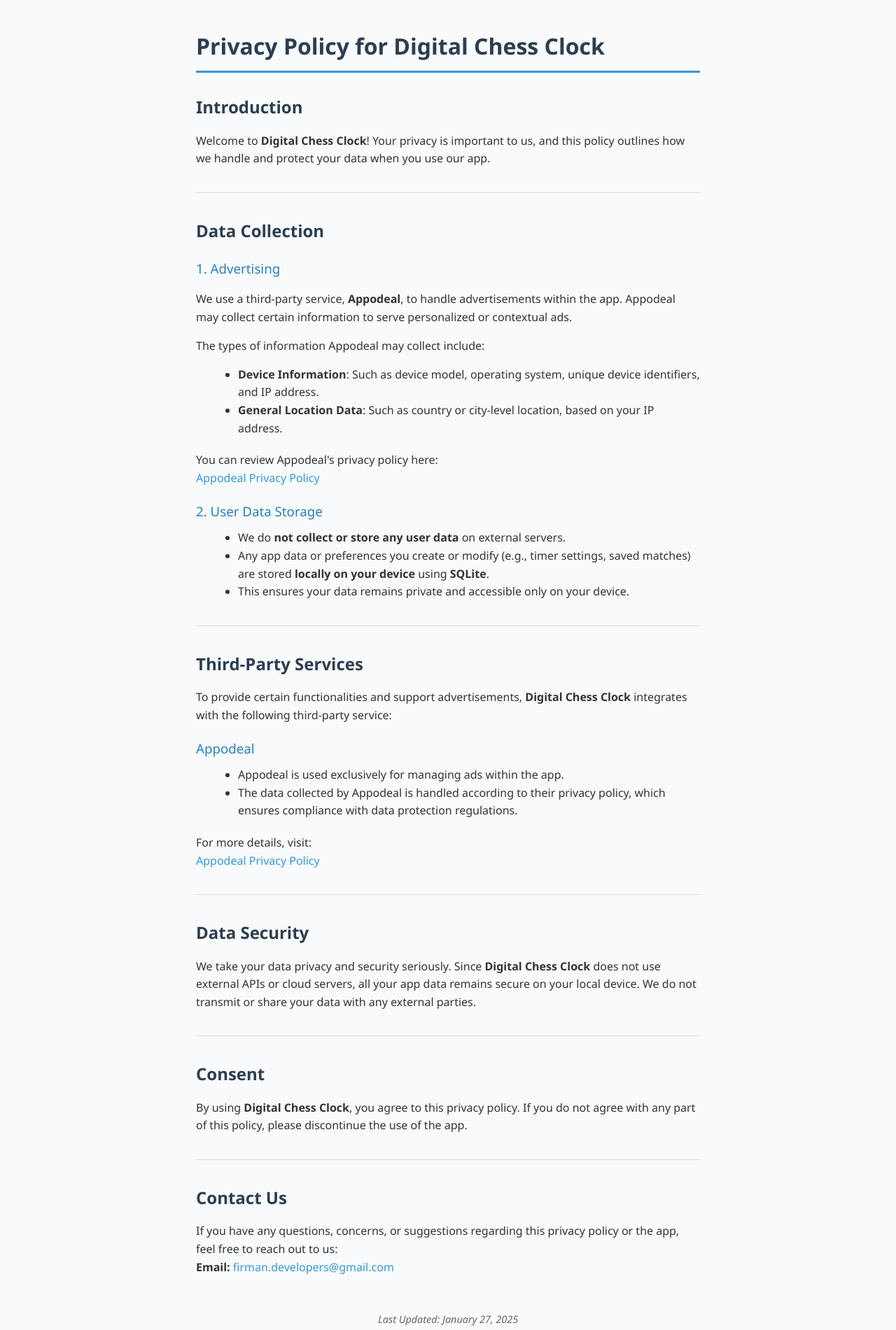
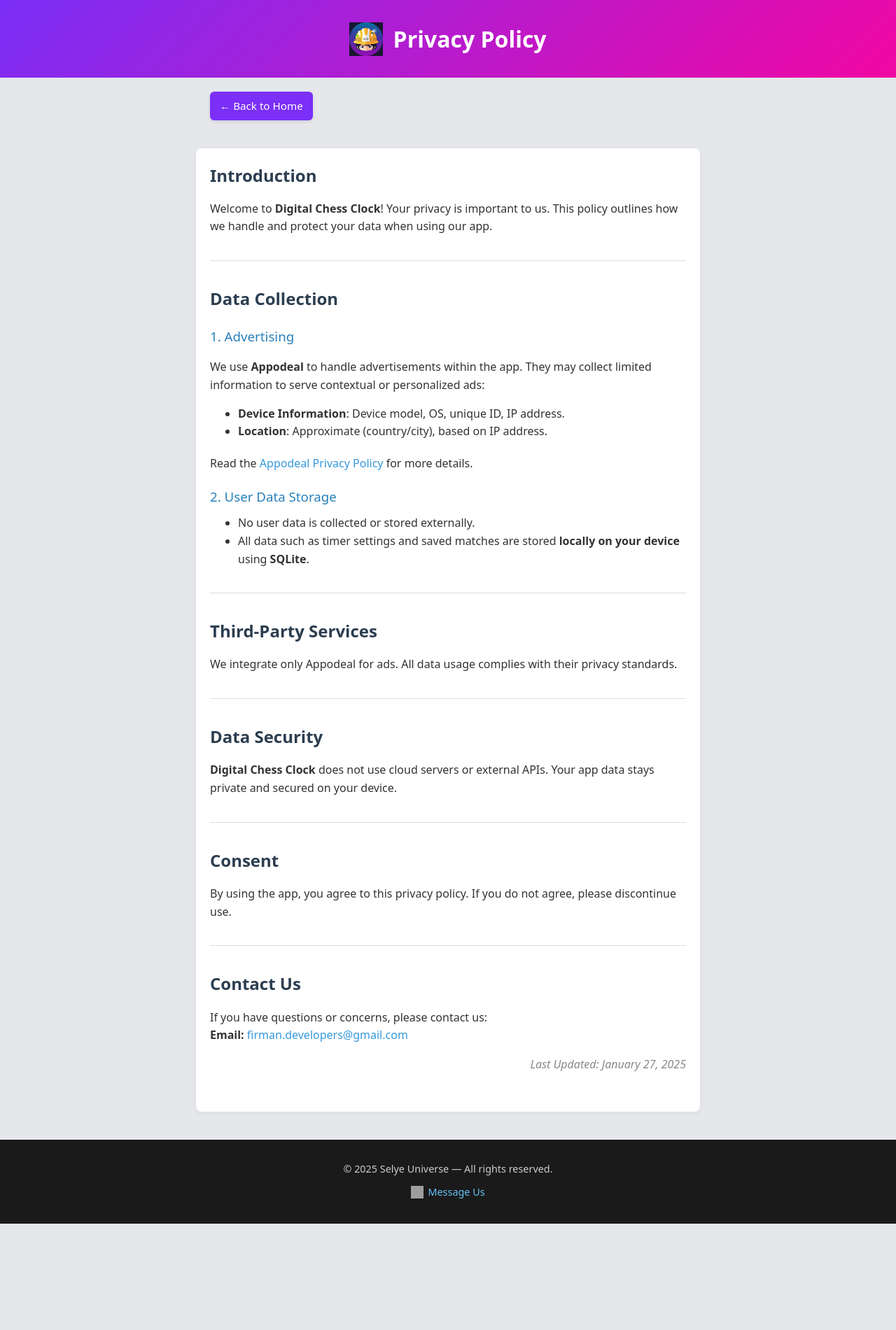
Before and after one commit to chaquetashop/chaquetashop.github.io, a plain HTML site: page privacy-policy.html in a window 1280 px wide. Shown: the whole page at 70% size. After the commit the page ends 1749 px from the top, so only its background shows below. Drawn offline with Linux system fonts and the light colour scheme; grey boxes are pictures that could not be loaded.

Commit message:
updating privacy policy and creating home pages

```diff
--- a/privacy-policy.html
+++ b/privacy-policy.html
@@ -3,121 +3,221 @@
 <head>
   <meta charset="UTF-8" />
   <meta name="viewport" content="width=device-width, initial-scale=1" />
-<title>Privacy Policy - Digital Chess Clock</title>
+  <title>Privacy Policy – Digital Chess Clock</title>
+  <meta name="description" content="Read the privacy policy for the Digital Chess Clock app. Learn how we handle your data and use third-party services like Appodeal." />
+  <meta name="author" content="Selye Universe" />
+  <link rel="icon" href="./header-logo.jpg" />
   <style>
+    * {
+      box-sizing: border-box;
+    }
+
     body {
-    font-family: 'Segoe UI', Tahoma, Geneva, Verdana, sans-serif;
-    background: #f9fafb;
+      margin: 0;
+      font-family: system-ui, sans-serif;
+      background: #e5e7eb;
       color: #333;
+      line-height: 1.6;
+    }
+
+    header {
+      background: linear-gradient(135deg, #7b2ff7, #f107a3);
+      color: white;
+      padding: 30px 20px;
+      text-align: center;
+    }
+
+    header img {
+      width: 48px;
+      height: 48px;
+      vertical-align: middle;
+      margin-right: 10px;
+    }
+
+    header h1 {
+      display: inline-block;
+      font-size: 2rem;
+      font-weight: 600;
+      margin: 0;
+      vertical-align: middle;
+    }
+
+    .back-button {
+      max-width: 720px;
+      margin: 20px auto 0;
+      padding: 0 20px;
+    }
+
+    .back-button a {
+      display: inline-block;
+      background: #7b2ff7;
+      color: white;
+      padding: 8px 14px;
+      border-radius: 6px;
+      text-decoration: none;
+      font-size: 0.95rem;
+      box-shadow: 0 2px 5px rgba(0, 0, 0, 0.1);
+      transition: background 0.3s ease;
+    }
+
+    .back-button a:hover {
+      background: #6926d2;
+    }
+
+    .container {
       max-width: 720px;
       margin: 40px auto;
       padding: 0 20px 40px;
-    line-height: 1.6;
+      background: white;
+      border-radius: 8px;
+      box-shadow: 0 2px 8px rgba(0, 0, 0, 0.05);
     }
-  h1, h2, h3 {
-    color: #2c3e50;
-  }
-  h1 {
-    border-bottom: 3px solid #3498db;
-    padding-bottom: 10px;
-    margin-bottom: 30px;
-  }
+
     h2 {
       margin-top: 30px;
       margin-bottom: 15px;
       font-weight: 600;
+      color: #2c3e50;
     }
+
     h3 {
       margin-top: 20px;
       margin-bottom: 10px;
       font-weight: 500;
       color: #2980b9;
     }
+
     p {
       margin-bottom: 15px;
     }
+
     ul {
       margin: 10px 0 20px 20px;
+      padding-left: 20px;
     }
+
     a {
       color: #3498db;
       text-decoration: none;
     }
+
     a:hover {
       text-decoration: underline;
     }
+
     hr {
       border: none;
       border-top: 1px solid #ddd;
       margin: 35px 0;
     }
+
     footer {
+      background: #1a1a1a;
+      color: #ccc;
       text-align: center;
-    font-size: 0.9em;
-    color: #666;
-    margin-top: 50px;
+      font-size: 0.9rem;
+      padding: 30px 10px;
+    }
+
+    .footer-links {
+      margin-top: 10px;
+    }
+
+    .footer-links a {
+      margin: 0 10px;
+      text-decoration: none;
+      color: #66c0f4;
+      display: inline-flex;
+      align-items: center;
+      gap: 6px;
+    }
+
+    .footer-links img {
+      width: 18px;
+      height: 18px;
+    }
+
+    @media (max-width: 600px) {
+      header h1 {
+        font-size: 1.5rem;
+      }
+
+      .container {
+        margin: 20px auto;
+        padding: 20px;
+      }
+
+      .back-button {
+        text-align: center;
+      }
     }
   </style>
 </head>
 <body>
 
-<h1>Privacy Policy for Digital Chess Clock</h1>
+<header>
+  <img src="./header-logo.jpg" alt="Selye Universe Logo" />
+  <h1>Privacy Policy</h1>
+</header>
 
-<h2>Introduction</h2>
-<p>Welcome to <strong>Digital Chess Clock</strong>! Your privacy is important to us, and this policy outlines how we handle and protect your data when you use our app.</p>
+<div class="back-button">
+  <a href="index.html">&larr; Back to Home</a>
+</div>
+
+<main class="container">
+  <h2 style="padding-top: 20px;">Introduction</h2>
+  <p>Welcome to <strong>Digital Chess Clock</strong>! Your privacy is important to us. This policy outlines how we handle and protect your data when using our app.</p>
 
   <hr />
 
   <h2>Data Collection</h2>
 
   <h3>1. Advertising</h3>
-<p>We use a third-party service, <strong>Appodeal</strong>, to handle advertisements within the app. Appodeal may collect certain information to serve personalized or contextual ads.</p>
-<p>The types of information Appodeal may collect include:</p>
+  <p>We use <strong>Appodeal</strong> to handle advertisements within the app. They may collect limited information to serve contextual or personalized ads:</p>
   <ul>
-  <li><strong>Device Information</strong>: Such as device model, operating system, unique device identifiers, and IP address.</li>
-  <li><strong>General Location Data</strong>: Such as country or city-level location, based on your IP address.</li>
+    <li><strong>Device Information</strong>: Device model, OS, unique ID, IP address.</li>
+    <li><strong>Location</strong>: Approximate (country/city), based on IP address.</li>
   </ul>
-<p>You can review Appodeal's privacy policy here:<br />
-<a href="https://www.appodeal.com/home/privacy-policy/" target="_blank" rel="noopener noreferrer">Appodeal Privacy Policy</a></p>
+  <p>Read the <a href="https://www.appodeal.com/home/privacy-policy/" target="_blank" rel="noopener noreferrer">Appodeal Privacy Policy</a> for more details.</p>
 
   <h3>2. User Data Storage</h3>
   <ul>
-  <li>We do <strong>not collect or store any user data</strong> on external servers.</li>
-  <li>Any app data or preferences you create or modify (e.g., timer settings, saved matches) are stored <strong>locally on your device</strong> using <strong>SQLite</strong>.</li>
-  <li>This ensures your data remains private and accessible only on your device.</li>
+    <li>No user data is collected or stored externally.</li>
+    <li>All data such as timer settings and saved matches are stored <strong>locally on your device</strong> using <strong>SQLite</strong>.</li>
   </ul>
 
   <hr />
 
   <h2>Third-Party Services</h2>
-<p>To provide certain functionalities and support advertisements, <strong>Digital Chess Clock</strong> integrates with the following third-party service:</p>
-
-<h3>Appodeal</h3>
-<ul>
-  <li>Appodeal is used exclusively for managing ads within the app.</li>
-  <li>The data collected by Appodeal is handled according to their privacy policy, which ensures compliance with data protection regulations.</li>
-</ul>
-<p>For more details, visit:<br />
-<a href="https://www.appodeal.com/home/privacy-policy/" target="_blank" rel="noopener noreferrer">Appodeal Privacy Policy</a></p>
+  <p>We integrate only Appodeal for ads. All data usage complies with their privacy standards.</p>
 
   <hr />
 
   <h2>Data Security</h2>
-<p>We take your data privacy and security seriously. Since <strong>Digital Chess Clock</strong> does not use external APIs or cloud servers, all your app data remains secure on your local device. We do not transmit or share your data with any external parties.</p>
+  <p><strong>Digital Chess Clock</strong> does not use cloud servers or external APIs. Your app data stays private and secured on your device.</p>
 
   <hr />
 
   <h2>Consent</h2>
-<p>By using <strong>Digital Chess Clock</strong>, you agree to this privacy policy. If you do not agree with any part of this policy, please discontinue the use of the app.</p>
+  <p>By using the app, you agree to this privacy policy. If you do not agree, please discontinue use.</p>
 
   <hr />
 
   <h2>Contact Us</h2>
-<p>If you have any questions, concerns, or suggestions regarding this privacy policy or the app, feel free to reach out to us:<br />
+  <p>If you have questions or concerns, please contact us:<br />
     <strong>Email:</strong> <a href="mailto:firman.developers@gmail.com">firman.developers@gmail.com</a></p>
 
+  <p style="text-align: right; color: #888;"><em>Last Updated: January 27, 2025</em></p>
+</main>
+
 <footer>
-  <p><em>Last Updated: January 27, 2025</em></p>
+  &copy; 2025 Selye Universe — All rights reserved.
+  <div class="footer-links">
+    <a href="mailto:firman.developers@gmail.com">
+      <img src="https://img.icons8.com/ios-filled/50/ffffff/speech-bubble.png" alt="Message Icon" />
+      Message Us
+    </a>
+  </div>
 </footer>
 
 </body>
```
Also changed, not shown: index.html (added, +208 -0 lines), chessclock.png (added), header-logo.jpg (added). Lines whose indentation alone changed are shown as unchanged.
